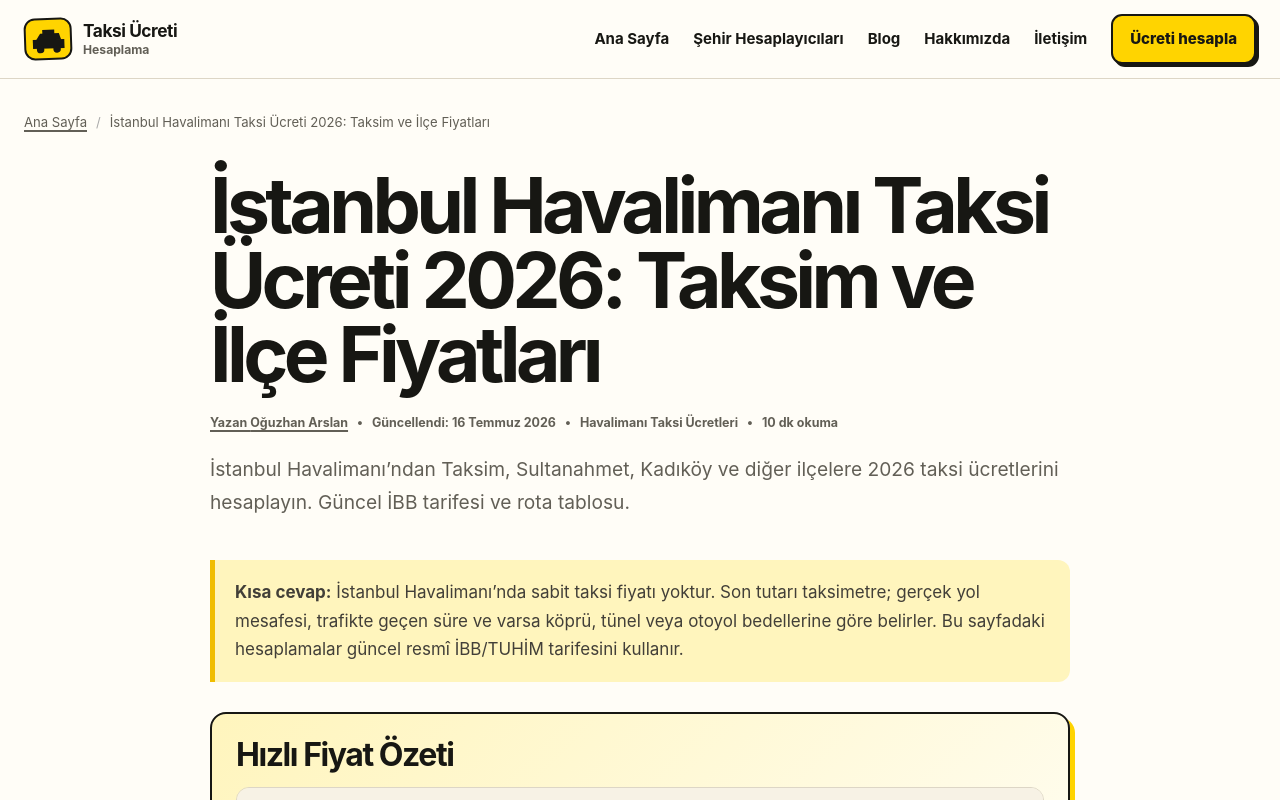
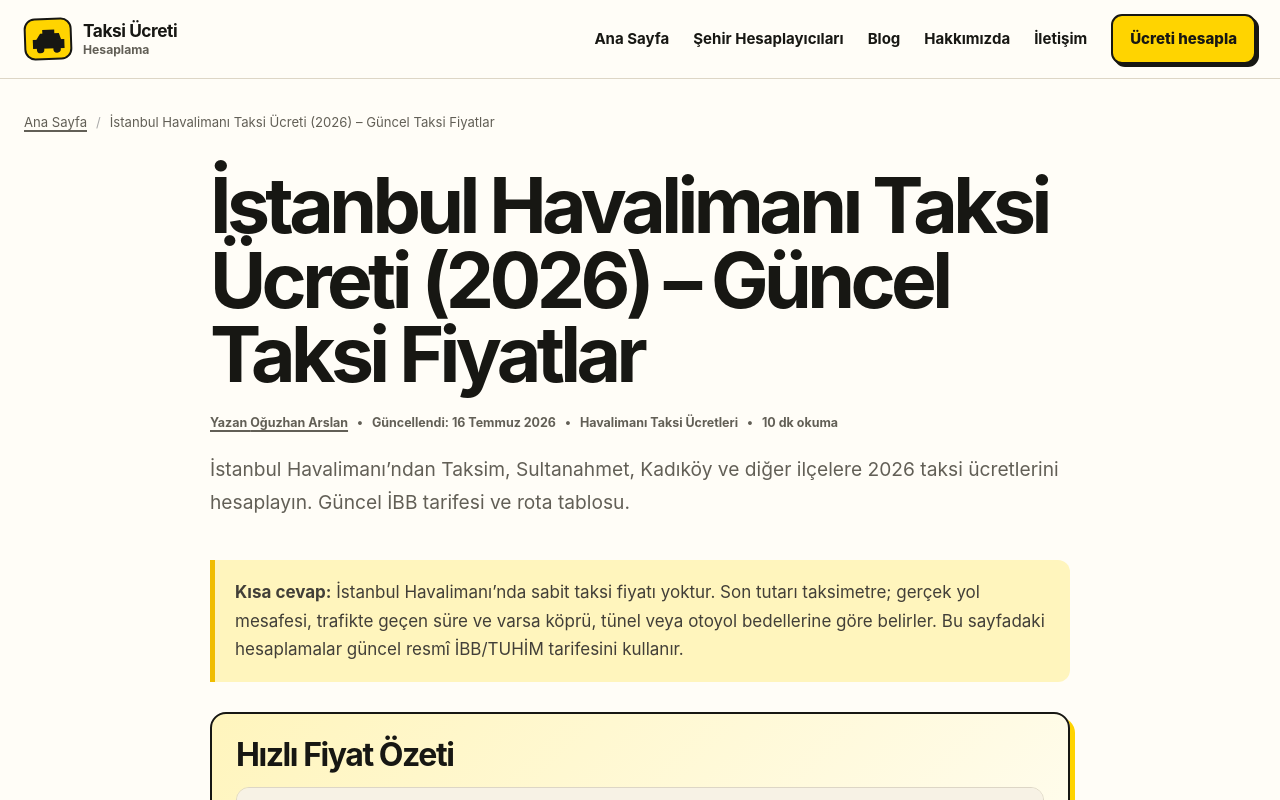
Before and after one commit to arslanwebx/taksi-ucreti-hesaplama, a Next.js app: page /istanbul-havalimani-taksi-ucreti in a window 1280 px wide. Shown: the top 800 px of the page. Built offline with nearby package versions, Linux system fonts and the light colour scheme.

Commit message:
Update Istanbul airport taxi page title for SEO
Improved the Istanbul airport taxi page title format for better search engine optimization. Updated SEO logic to prevent appending site name for article-type pages. Synced the post entry title to match the page title.

```diff
--- a/app/istanbul-havalimani-taksi-ucreti/page.tsx
+++ b/app/istanbul-havalimani-taksi-ucreti/page.tsx
@@ -9,7 +9,7 @@ import { canonical, site } from '@/src/data/site';
 import { pageMetadata } from '@/lib/seo';
 
 const city = publishedCities.find((item) => item.slug === 'istanbul')!;
-const title = 'İstanbul Havalimanı Taksi Ücreti 2026: Taksim ve İlçe Fiyatları';
+const title = 'İstanbul Havalimanı Taksi Ücreti (2026) – Güncel Taksi Fiyatlar';
 const description = 'İstanbul Havalimanı’ndan Taksim, Sultanahmet, Kadıköy ve diğer ilçelere 2026 taksi ücretlerini hesaplayın. Güncel İBB tarifesi ve rota tablosu.';
 const path = '/istanbul-havalimani-taksi-ucreti/';
 const quickRoutes = istanbulAirportRoutes.filter((route) =>
--- a/lib/seo.ts
+++ b/lib/seo.ts
@@ -2,7 +2,7 @@ import type { Metadata } from 'next';
 import { canonical, site } from '@/src/data/site';
 
 export function pageMetadata(title: string, description: string, path: string, type: 'website' | 'article' = 'website'): Metadata {
-  const fullTitle = title.includes(site.name) ? title : `${title} | ${site.name}`;
+  const fullTitle = type === 'article' || title.includes(site.name) ? title : `${title} | ${site.name}`;
   return {
     title: { absolute: fullTitle },
     description,
--- a/src/data/posts.ts
+++ b/src/data/posts.ts
@@ -14,7 +14,7 @@ export const posts: PostSummary[] = [
   { title: 'Ankara Taksi Ücreti Hesaplama 2026', summary: 'Ankara tarife kaydıyla Kızılay, AŞTİ ve çevre ilçeler için araç rotası mesafesine dayalı tahmin yapın.', path: '/ankara-taksi-ucreti/', category: 'Şehirler', modified: '2026-07-16', cta: 'Ankara taksi tarifesini incele' },
   { title: 'İzmir Taksi Ücreti Hesaplama 2026', summary: 'İzmir merkez tarifesini, minimum ücreti ve Konak, Bornova, Karşıyaka bağlantılarını kaynaklarıyla görün.', path: '/izmir-taksi-ucreti/', category: 'Şehirler', modified: '2026-07-16', cta: 'İzmir taksi ücretini hesapla' },
   { title: 'Antalya Taksi Ücreti Hesaplama 2026', summary: 'Antalya merkez tarifesiyle Lara, Konyaaltı ve turizm bölgelerine yönelik yolculuğunuzu planlayın.', path: '/antalya-taksi-ucreti/', category: 'Şehirler', modified: '2026-07-16', cta: 'Antalya taksi tarifesini incele' },
-  { title: 'İstanbul Havalimanı Taksi Ücreti 2026', summary: 'İstanbul Havalimanı ile popüler varış noktaları arasındaki araç mesafesini merkezî tarife kaydıyla değerlendirin.', path: '/istanbul-havalimani-taksi-ucreti/', category: 'Havalimanı Taksi Ücretleri', modified: '2026-07-16', cta: 'İstanbul Havalimanı taksi rehberini aç' },
+  { title: 'İstanbul Havalimanı Taksi Ücreti (2026) – Güncel Taksi Fiyatlar', summary: 'İstanbul Havalimanı ile popüler varış noktaları arasındaki araç mesafesini merkezî tarife kaydıyla değerlendirin.', path: '/istanbul-havalimani-taksi-ucreti/', category: 'Havalimanı Taksi Ücretleri', modified: '2026-07-16', cta: 'İstanbul Havalimanı taksi rehberini aç' },
 ];
 
 export const cityPosts = posts.filter((post) => post.category === 'Şehirler');
```
